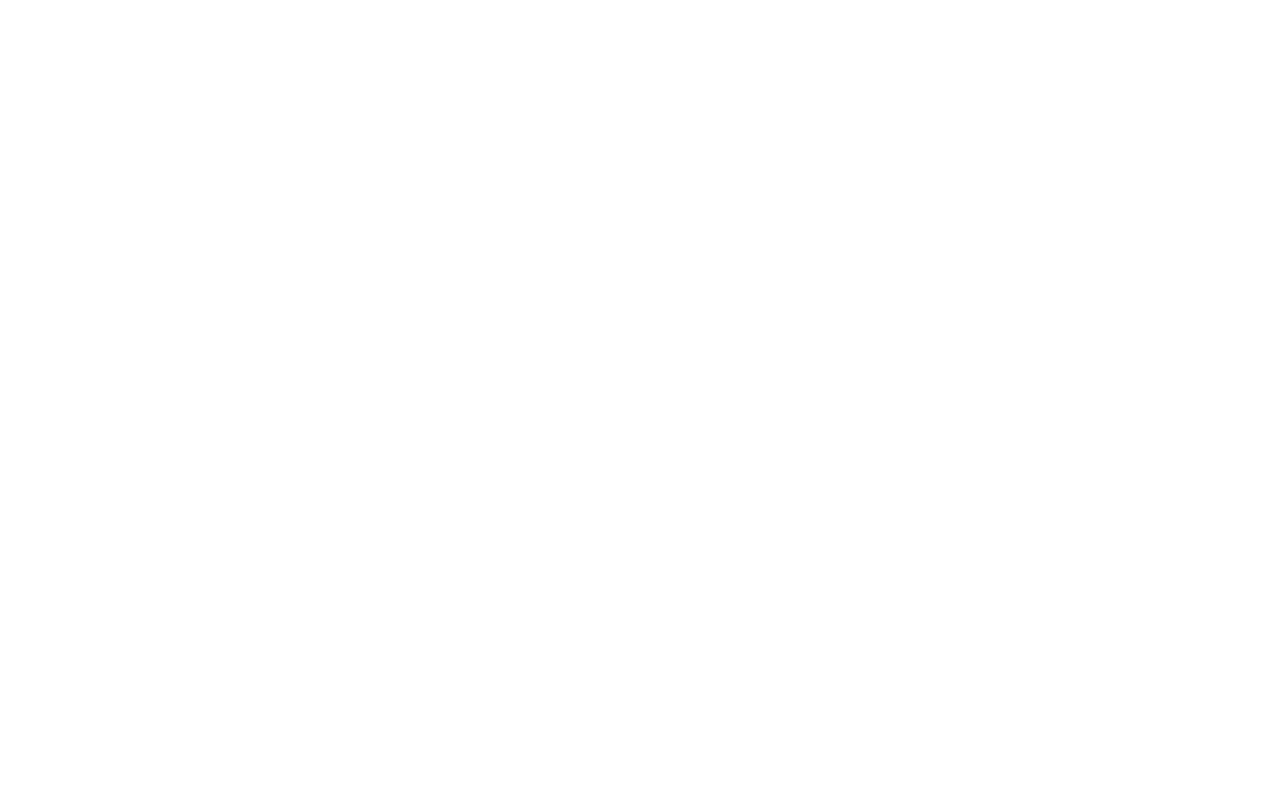
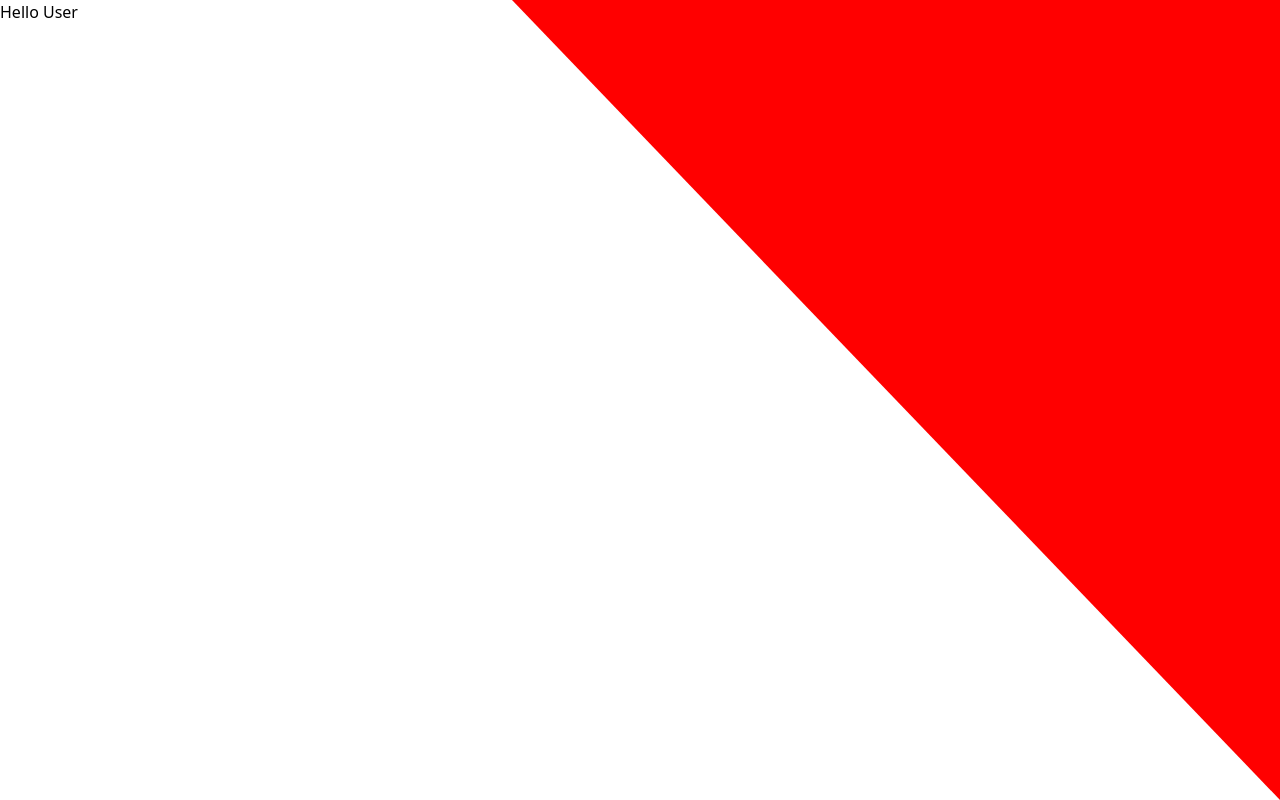
Before and after one commit to tejaslakade99/PortfolioV1, a React (Vite) app: page /user-account/login in a window 1280 px wide. Built offline with nearby package versions, Linux system fonts and the light colour scheme.

Commit message:
Feat: Top-Right Triangle

```diff
--- a/src/App.css
+++ b/src/App.css
@@ -0,0 +1,9 @@
+.triangle-top-right {
+  position: absolute;
+  top: 0;
+  right: 0;
+  width: 0;
+  height: 0;
+  border-top: 100vh solid red; /* Adjust the size relative to viewport width */
+  border-left: 60vw solid transparent; /* Transparent to create the triangle shape */
+}
--- a/src/pages/User.jsx
+++ b/src/pages/User.jsx
@@ -1,7 +1,11 @@
+import Login from "../components/user/login"
+
 export default function User() {
   return (
-    <div>
-
+    <div className="h-screen w-screen">
+      <div className="triangle-top-right">
+      </div>
+      <Login />
     </div>
   )
 }
```
Also changed, not shown: src/components/user/Login.jsx (line endings or trailing spaces).
